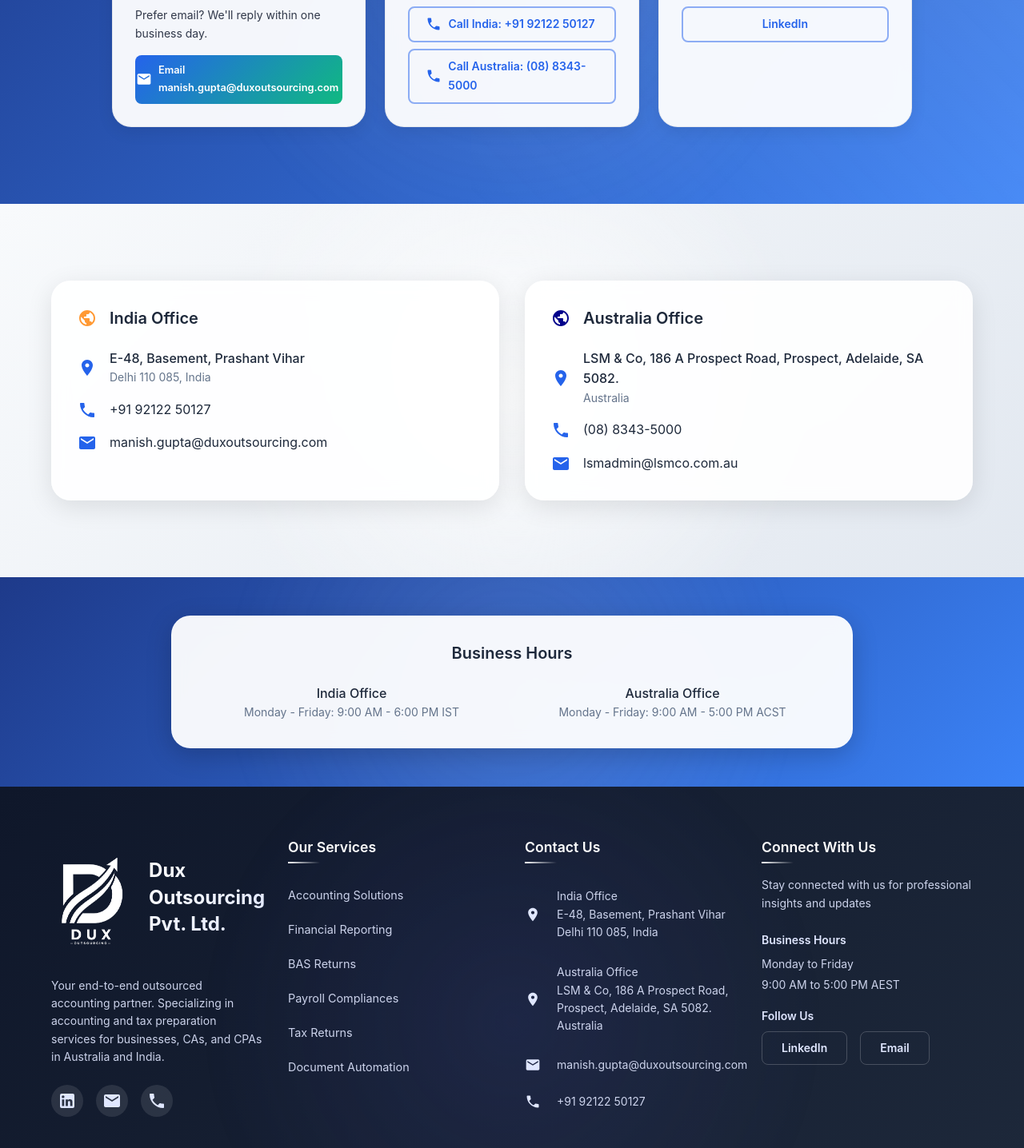
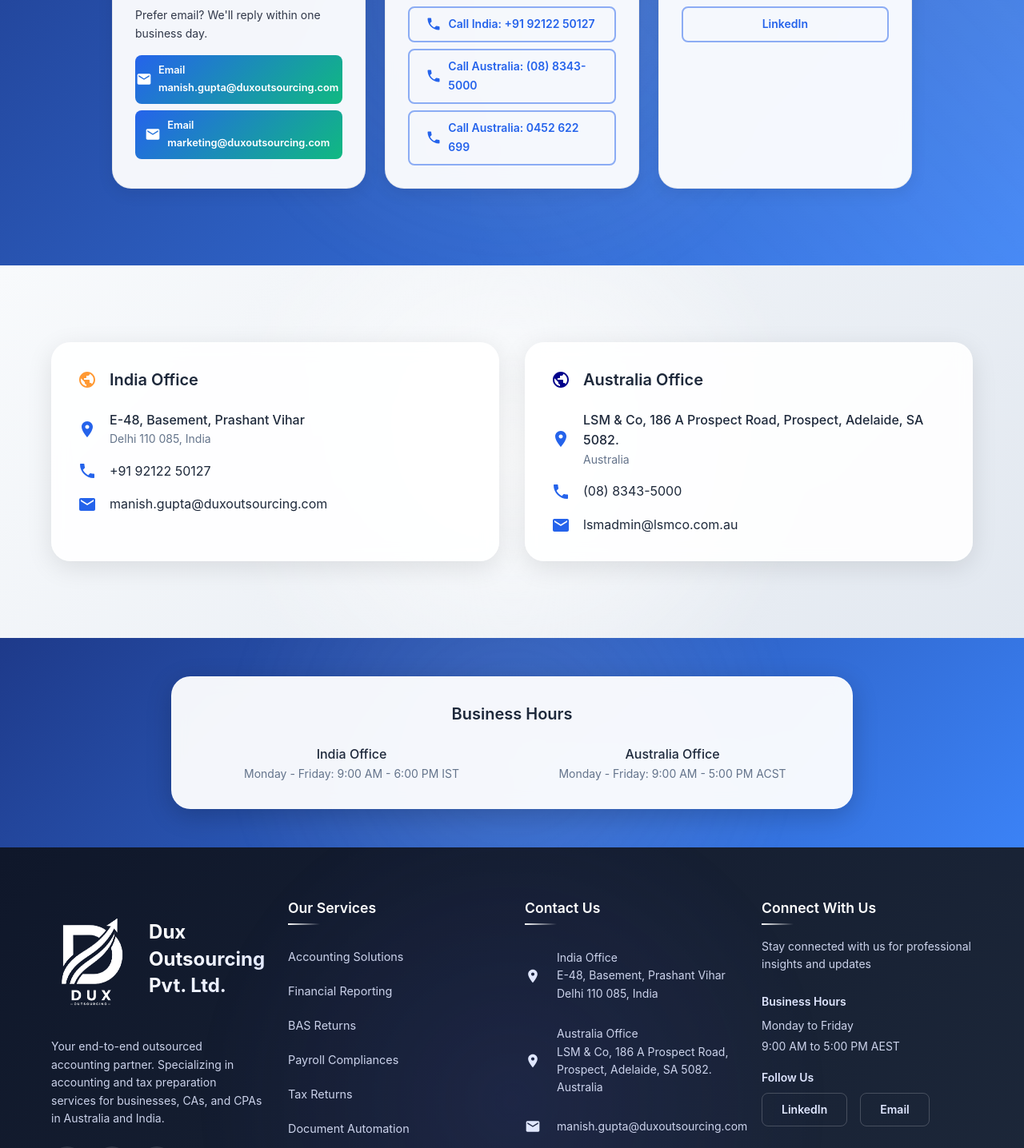
Before and after one commit to Ashwin2k3/dux-outsourcing-official, a React (Create React App) app in the folder client/: page /contact in a window 1280 px wide. Shown: the part 420-1856 px from the top of the page at 80% size. Built offline with nearby package versions, Linux system fonts and the light colour scheme.

Commit message:
Edited contact section

```diff
--- a/client/src/layouts/MainLayout.js
+++ b/client/src/layouts/MainLayout.js
@@ -459,6 +459,20 @@
                     }}
                   />
                 </ListItem>
+                <ListItem disablePadding sx={{ mb: 2 }}>
+                  <ListItemIcon sx={{ minWidth: 40, color: '#e0e7ff' }}>
+                    <EmailIcon fontSize="small" />
+                  </ListItemIcon>
+                  <ListItemText
+                    primary="marketing@duxoutsourcing.com"
+                    sx={{
+                      '& .MuiTypography-root': {
+                        color: '#e0e7ff',
+                        opacity: 0.9,
+                      }
+                    }}
+                  />
+                </ListItem>
                 <ListItem disablePadding>
                   <ListItemIcon sx={{ minWidth: 40, color: '#e0e7ff' }}>
                     <PhoneIcon fontSize="small" />
--- a/client/src/pages/About.js
+++ b/client/src/pages/About.js
@@ -92,7 +92,7 @@
     },
     {
       name: 'Sanjeev Bhandari',
-      role: 'Buisness Development Manager',
+      role: 'Business Development Manager',
       image: '/team/sanjeev.jpg',
       description: 'Sanjeev Bhandari serves as our Business Development Manager with over eight years of experience across accounting, financial operations, and corporate finance within large corporate and government organisations. He specialises in identifying growth opportunities and helping businesses implement efficient financial and operational solutions. Sanjeev is a Chartered Accountant (India) and a Member of the Institute of Public Accountants Australia, bringing strong technical expertise and global financial insight. He is experienced with enterprise systems including SAP, Oracle, Microsoft Dynamics, and Xero, enabling him to bridge financial strategy with practical business execution.',
       expertise: [
--- a/client/src/pages/Contact.js
+++ b/client/src/pages/Contact.js
@@ -118,8 +118,13 @@
                     <Typography variant="body2" sx={{ color: '#0f172a', opacity: 0.85, mb: 2 }}>
                       Prefer email? We'll reply within one business day.
                     </Typography>
-                    <Button component="a" href="mailto:manish.gupta@duxoutsourcing.com" variant="contained" fullWidth startIcon={<EmailIcon />} sx={{ fontSize: '0.8rem' }}>
+
+                   <Button component="a" href="mailto:manish.gupta@duxoutsourcing.com" variant="contained" fullWidth startIcon={<EmailIcon />} sx={{ fontSize: '0.8rem' }}>
                       Email manish.gupta@duxoutsourcing.com
+                    </Button>
+
+                    <Button component="a" href="mailto:marketing@duxoutsourcing.com" variant="contained" fullWidth startIcon={<EmailIcon />} sx={{ fontSize: '0.8rem', mt: 1 }}>
+                      Email marketing@duxoutsourcing.com
                     </Button>
                   </Box>
                 </Grid>
@@ -137,6 +142,17 @@
                       </Grid>
                       <Grid item xs={12}>
                         <Button component="a" href="tel:+61883435000" fullWidth variant="outlined" startIcon={<PhoneIcon />}>Call Australia: (08) 8343-5000</Button>
+                      </Grid>
+                      <Grid item xs={12}>
+                        <Button
+                          component="a"
+                          href="tel:+61452622699"
+                          fullWidth
+                          variant="outlined"
+                          startIcon={<PhoneIcon />}
+                        >
+                          Call Australia: 0452 622 699
+                        </Button>
                       </Grid>
                     </Grid>
                   </Box>
--- a/client/src/pages/Home.js
+++ b/client/src/pages/Home.js
@@ -266,7 +266,8 @@
                 textTransform: 'none',
                 fontSize: '1.1rem',
                 backgroundColor: 'rgba(255, 255, 255, 0.95)',
-                color: theme.palette.primary.main,
+                // color: theme.palette.primary.main,
+                color: '#fff', // 👈 make text white
                 border: '2px solid',
                 borderColor: 'rgba(255, 255, 255, 0.2)',
                 backdropFilter: 'blur(4px)',
```
